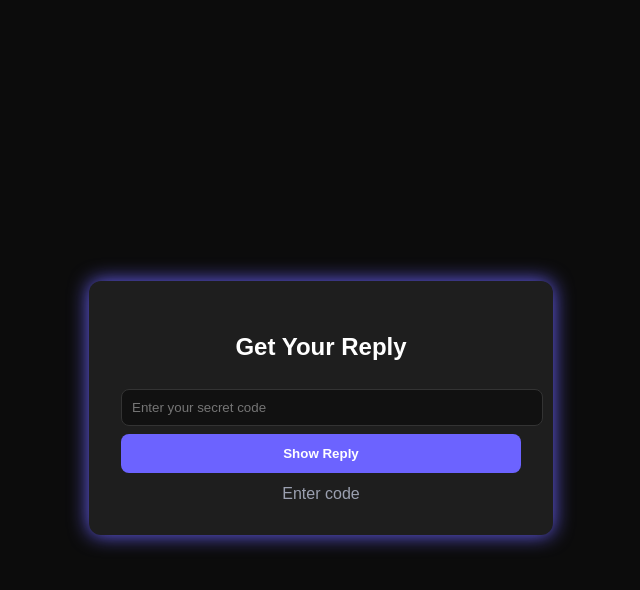
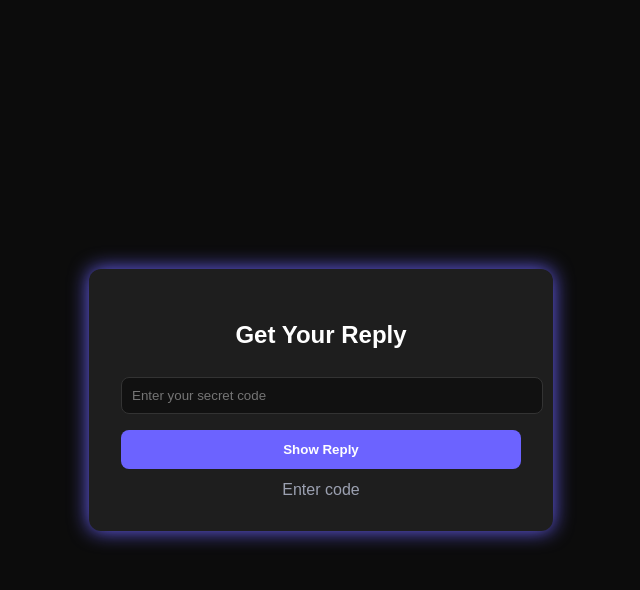
Before and after one commit to DAWENS-BOY904/MINI-JESUS, a website: page public/reply.html in a window 1280 px wide. Both pictures are taken after a click on the button "Show Reply". Shown: the whole page, without its empty margins (319-959 px from the left). Drawn offline with Linux system fonts and the light colour scheme.

Commit message:
Update reply.html

```diff
--- a/public/reply.html
+++ b/public/reply.html
@@ -5,12 +5,52 @@
 <meta name="viewport" content="width=device-width, initial-scale=1.0">
 <title>Reply — Mini System</title>
 <style>
-body{font-family:sans-serif;background:#0c0c0c;color:#fff;display:flex;justify-content:center;align-items:center;height:100vh;}
-.card{background:#1e1e1e;padding:32px;border-radius:12px;width:400px;box-shadow:0 0 20px #6c63ff;text-align:center;}
-input{width:100%;padding:10px;margin:8px 0;border-radius:8px;border:1px solid #333;background:#111;color:#fff;}
-button{padding:12px;width:100%;border:none;border-radius:8px;background:#6c63ff;color:#fff;font-weight:600;cursor:pointer;}
-button:hover{filter:brightness(1.2);}
-.info{margin-top:12px;color:#9ba0b0;}
+body {
+  font-family:sans-serif;
+  background:#0c0c0c;
+  color:#fff;
+  display:flex;
+  justify-content:center;
+  align-items:center;
+  height:100vh;
+  margin:0;
+}
+.card {
+  background:#1e1e1e;
+  padding:32px;
+  border-radius:12px;
+  width:400px;
+  box-shadow:0 0 20px #6c63ff;
+  text-align:center;
+}
+input {
+  width:100%;
+  padding:10px;
+  margin:8px 0;
+  border-radius:8px;
+  border:1px solid #333;
+  background:#111;
+  color:#fff;
+}
+button {
+  padding:12px;
+  width:100%;
+  border:none;
+  border-radius:8px;
+  background:#6c63ff;
+  color:#fff;
+  font-weight:600;
+  cursor:pointer;
+  margin-top:8px;
+}
+button:hover {
+  filter:brightness(1.2);
+}
+.info {
+  margin-top:12px;
+  color:#9ba0b0;
+  word-wrap:break-word;
+}
 </style>
 </head>
 <body>
@@ -21,13 +61,28 @@ button:hover{filter:brightness(1.2);}
 <div class="info" id="info"></div>
 </div>
 <script>
-document.getElementById("getBtn").addEventListener("click", async ()=>{
-  const code=document.getElementById("code").value.trim();
-  const info=document.getElementById("info");
-  if(!code){info.textContent="Enter code";return;}
-  const res=await fetch("/api/get-reply",{method:"POST",headers:{"Content-Type":"application/json"},body:JSON.stringify({code})});
-  const json=await res.json();
-  if(json.ok){info.textContent="💬 Reply: "+json.reply;}else info.textContent=json.error||"❌ No reply";
+document.getElementById("getBtn").addEventListener("click", async () => {
+  const code = document.getElementById("code").value.trim();
+  const info = document.getElementById("info");
+  if(!code){info.textContent="Enter code"; return;}
+
+  try {
+    const res = await fetch("/api/get-reply", {
+      method: "POST",
+      headers: {"Content-Type": "application/json"},
+      body: JSON.stringify({code})
+    });
+    const json = await res.json();
+
+    if(json.ok) {
+      info.textContent = "💬 Reply: " + json.reply;
+    } else {
+      info.textContent = json.error || "❌ No reply or expired";
+    }
+  } catch(err) {
+    console.error(err);
+    info.textContent = "❌ Server error";
+  }
 });
 </script>
 </body>
```
